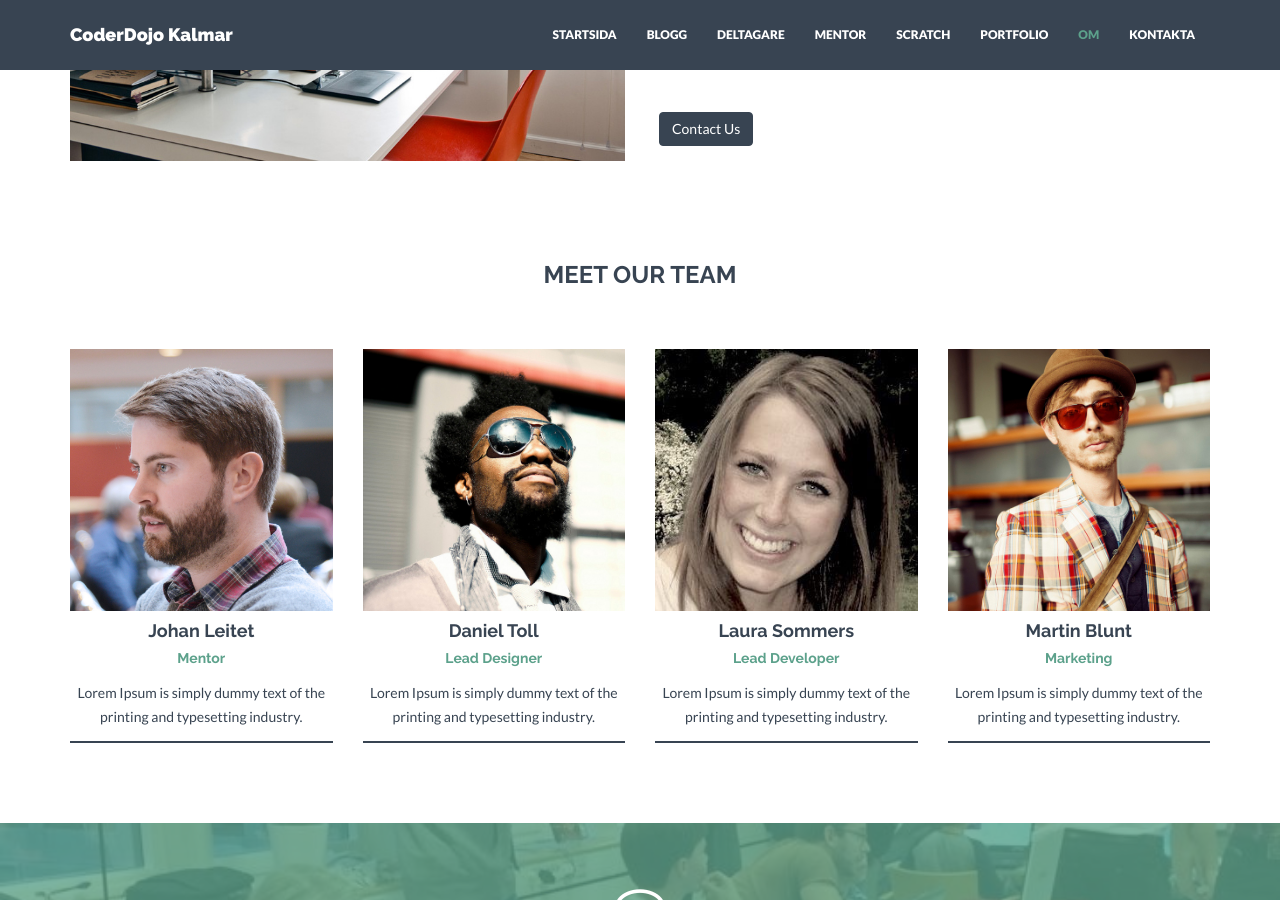
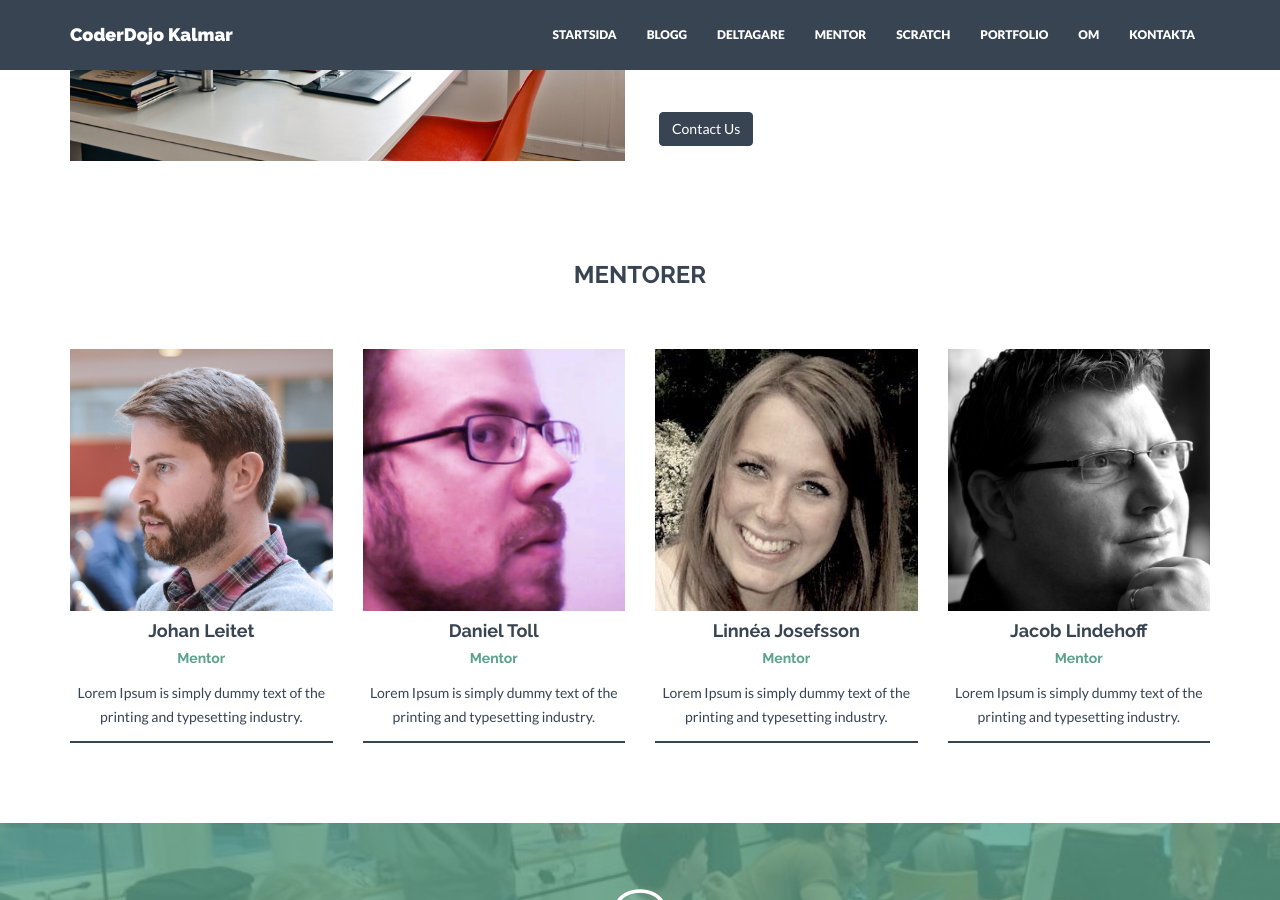
Before and after one commit to coderdojokalmar/coderdojokalmar.github.io, a Jekyll site: the page built from om.html, in a window 1280 px wide and 900 px high, scrolled down 502 px. Built offline with Jekyll 4.4.1, drawn with Linux system fonts in a browser that asks for light colours; nearby versions of some CDN libraries.

Commit message:
Uppdateringar

```diff
--- a/_config.yml
+++ b/_config.yml
@@ -62,16 +62,16 @@ members:
       - title: twitter
         url: http://twitter.com/leitet
   - name: Daniel Toll
-    position: Lead Designer
+    position: Mentor
     text: Lorem Ipsum is simply dummy text of the printing and typesetting industry.
     img: team02.jpg
     social:
       - title: envelope #use for email address
-        url: mailto:name@domain.com
+        url: mailto:daniel.toll@lnu.se
       - title: twitter
         url: http://twitter.com/handle
-  - name: Laura Sommers
-    position: Lead Developer
+  - name: Linnéa Josefsson
+    position: Mentor
     text: Lorem Ipsum is simply dummy text of the printing and typesetting industry.
     img: team03.jpg
     social:
@@ -79,15 +79,15 @@ members:
         url: mailto:name@domain.com
       - title: twitter
         url: http://twitter.com/handle
-  - name: Martin Blunt
-    position: Marketing
+  - name: Jacob Lindehoff
+    position: Mentor
     text: Lorem Ipsum is simply dummy text of the printing and typesetting industry.
     img: team04.jpg
     social:
       - title: envelope #use for email address
-        url: mailto:name@domain.com
+        url: mailto:jacob.lindehoff@lnu.se
       - title: twitter
-        url: http://twitter.com/handle
+        url: http://twitter.com/lindehoff
 
 # Clients information. Shown on Home and About pages.
 clients:
--- a/_includes/members.html
+++ b/_includes/members.html
@@ -1,6 +1,6 @@
 <div class="container mtb">
     <div class="row centered">
-        <h3 class="mb">MEET OUR TEAM</h3>
+        <h3 class="mb">MENTORER</h3>
 
         {% for member in site.members %}
         <div class="col-lg-3 col-md-3 col-sm-3">
@@ -8,7 +8,7 @@
             <img src="{{ "/assets/img/members/" | prepend: site.baseurl }}{{ member.img }}" alt="">
                 <div class="he-view">
                     <div class="bg a0" data-animate="fadeIn">
-                        <h3 class="a1" data-animate="fadeInDown">Contact Me:</h3>
+                        <h3 class="a1" data-animate="fadeInDown">Kontakta mig:</h3>
                         {% for entry in member.social %}
                             <a href="{{ entry.url }}" class="dmbutton a2" data-animate="fadeInUp"><i class="fa fa-{{ entry.title }}"></i></a>
                         {% endfor %}
--- a/_includes/nav.html
+++ b/_includes/nav.html
@@ -19,7 +19,7 @@
         <li {% if page.title == "Scratch" %}class="active"{% endif %}><a href="{{"/scratch/" | prepend: site.baseurl }}">SCRATCH</a></li>
 
         <li {% if page.title == "Portfolio" %}class="active"{% endif %}><a href="{{"/portfolio/" | prepend: site.baseurl }}">PORTFOLIO</a></li>
-        <li {% if page.title == "About" %}class="active"{% endif %}><a href="{{"/about/" | prepend: site.baseurl }}">OM</a></li>
+        <li {% if page.title == "About" %}class="active"{% endif %}><a href="{{"/om/" | prepend: site.baseurl }}">OM</a></li>
         <li {% if page.title == "Contact" %}class="active"{% endif %}><a href="{{"/contact/" | prepend: site.baseurl }}">KONTAKTA</a></li>
       </ul>
     </div><!--/.nav-collapse -->
--- /dev/null
+++ b/_layouts/simple.html
@@ -0,0 +1,6 @@
+---
+layout: default
+---
+{% include wrap.html %}
+
+  {{ content }}
--- a/about.html
+++ b/om.html
@@ -1,7 +1,7 @@
 ---
-layout: about
-title: About
-permalink: /about/
+layout: om
+title: Om
+permalink: /om/
 ---
 
 <div class="container mtb">
```
Also changed, not shown: deltagare.html (added, +15 -0 lines), mentor.html (added, +15 -0 lines), _layouts/om.html (renamed from _layouts/about.html), assets/img/members/team02.jpg, assets/img/members/team04.jpg.
